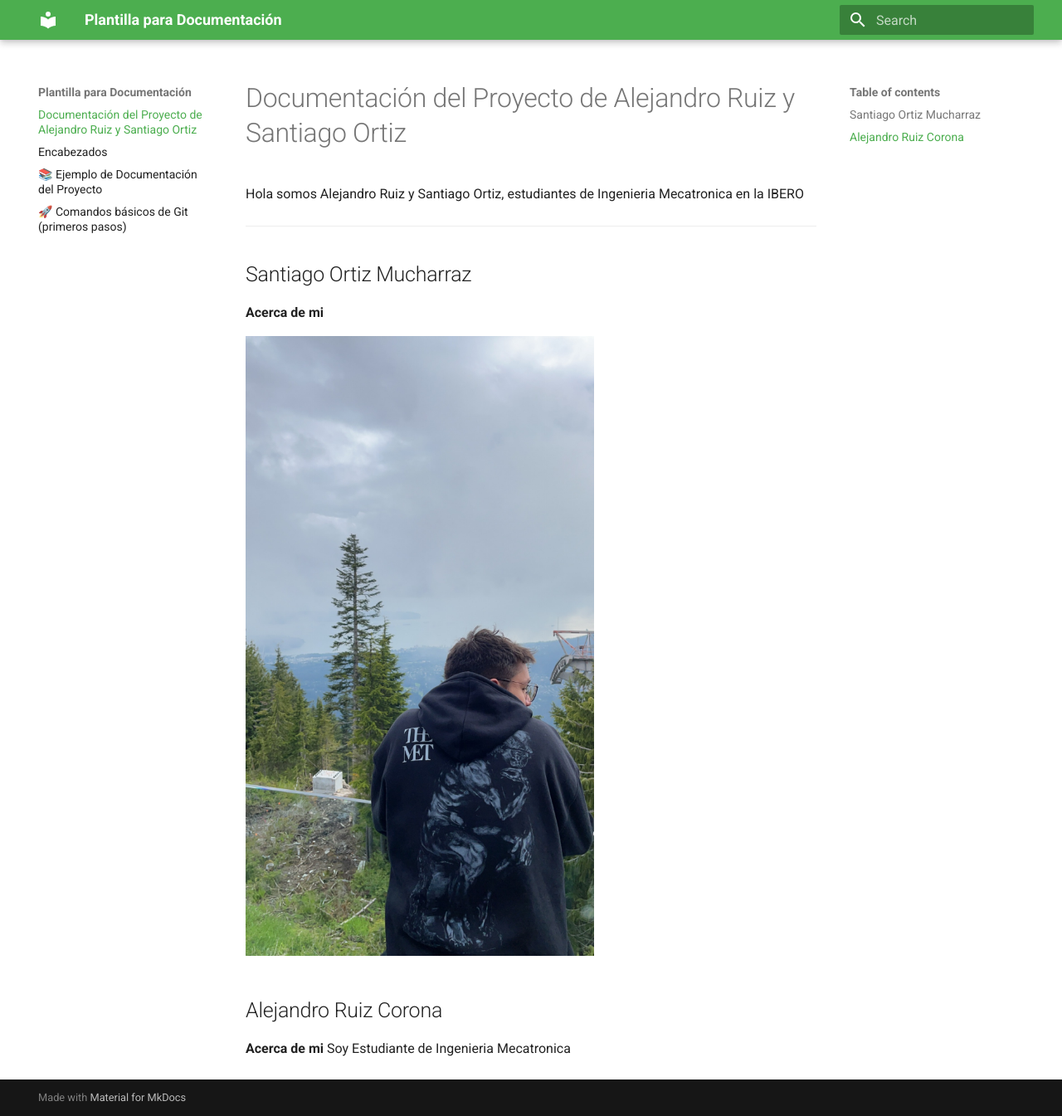
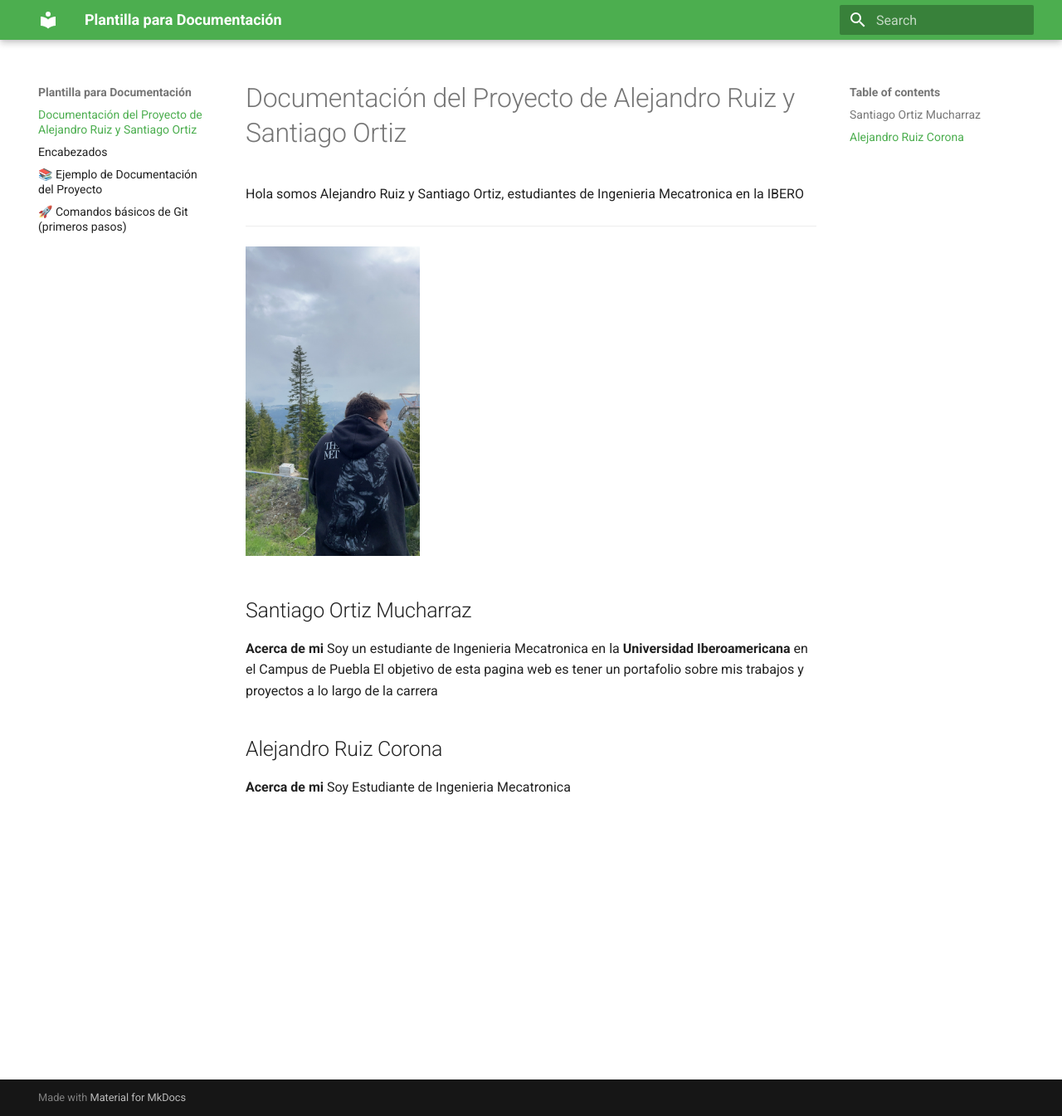
Before and after one commit to Peppa833/Mecatronica, an MkDocs documentation site: the page built from docs/index.md, in a window 1280 px wide and 1345 px high. Shown: the whole window at 83% size. Built offline with MkDocs 1.6.1 and Material for MkDocs 9.7.7, drawn with Linux system fonts in a browser that asks for light colours.

Commit message:
Descripcion Titi 2

```diff
--- a/docs/index.md
+++ b/docs/index.md
@@ -4,11 +4,14 @@ Hola somos Alejandro Ruiz y Santiago Ortiz, estudiantes de Ingenieria Mecatronic
 
 ---
 
+<img src="recursos/imgs/image.jpeg" alt="Diagrama del sistema" width="210">
+
 ## Santiago Ortiz Mucharraz
 
 **Acerca de mi**
+Soy un estudiante de Ingenieria Mecatronica en la **Universidad Iberoamericana** en el Campus de Puebla
+El objetivo de esta pagina web es tener un portafolio sobre mis trabajos y proyectos a lo largo de la carrera
 
-<img src="recursos/imgs/image.jpeg" alt="Diagrama del sistema" width="420">
 
 ## Alejandro Ruiz Corona
 
```
